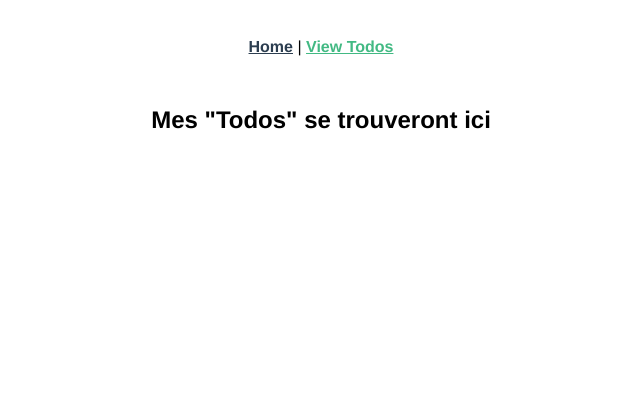
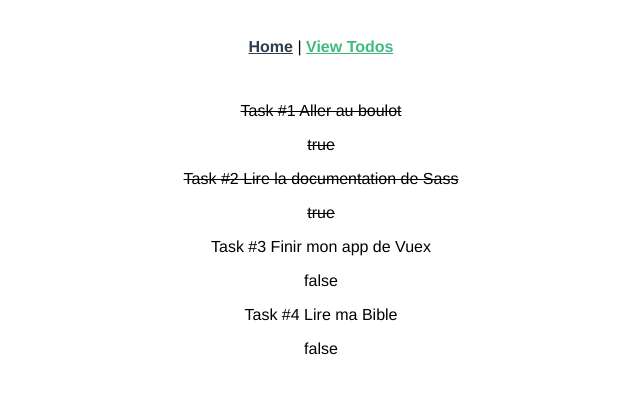
Before and after one commit to GillyRabutTsurwa/todo-manager-app-vuex, a Vue app: page /todos in a window 1280 px wide. Shown: the top 394 px of the page, without its empty margins (319-959 px from the left). Built offline with nearby package versions, Linux system fonts and the light colour scheme.

Commit message:
rendering temporary todos. we move

```diff
--- a/src/components/TodoList.vue
+++ b/src/components/TodoList.vue
@@ -1,12 +1,25 @@
 <template>
-  <div class="testing-123">
-    <h2>Mes "Todos" se trouveront ici</h2>
+  <div class="todosList">
+    <div v-for="currentTodo in todos" v-bind:key="currentTodo.id" v-bind:class="{'is-completed': currentTodo.completed}">
+      <p> Task #{{currentTodo.id}} {{currentTodo.title}} </p>
+      <p> {{currentTodo.completed}} </p>
+    </div>
   </div>
 </template>
 
 <script>
 export default {
   name: "TodoList",
+  computed: {
+    todos() {
+      return this.$store.getters.allTodos;
+    },
+  },
+  created() {
+    const storeInfo = this.$store;
+    console.log(storeInfo);
+    console.log(this.todos);
+  },
 };
 </script>
 
@@ -26,4 +39,9 @@ li {
 a {
   color: #42b983;
 }
+
+// dynamic completed class
+.is-completed {
+  text-decoration: line-through;
+}
 </style>
--- a/src/store/modules/todos.js
+++ b/src/store/modules/todos.js
@@ -1,6 +1,31 @@
-const state = {};
+const state = {
+  todos: [
+    {
+      id: 1,
+      title: "Aller au boulot",
+      completed: true,
+    },
+    {
+      id: 2,
+      title: "Lire la documentation de Sass",
+      completed: true,
+    },
+    {
+      id: 3,
+      title: "Finir mon app de Vuex",
+      completed: false,
+    },
+    {
+      id: 4,
+      title: "Lire ma Bible",
+      completed: false,
+    },
+  ],
+};
 
-const getters = {};
+const getters = {
+  allTodos: (state) => state.todos,
+};
 
 const mutations = {};
 
```
